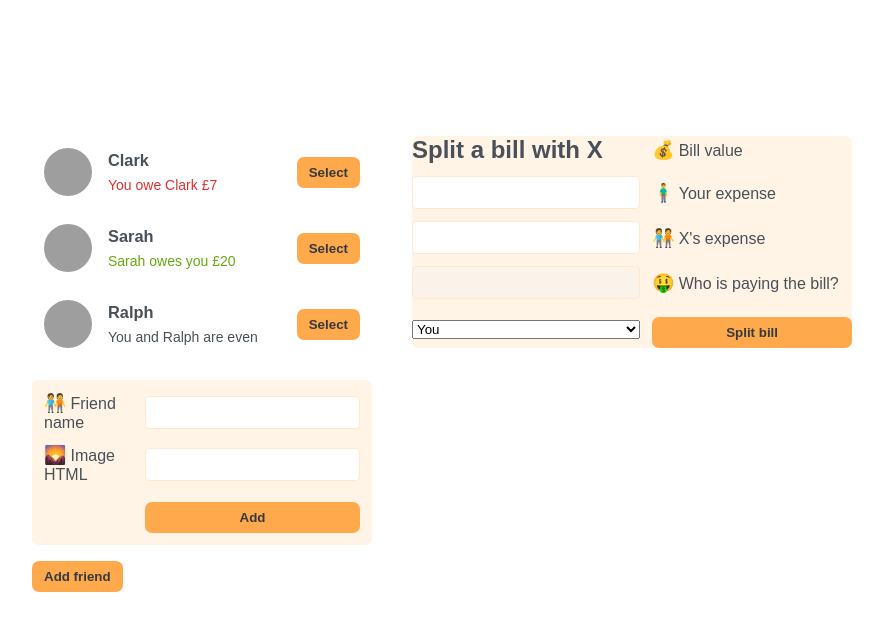
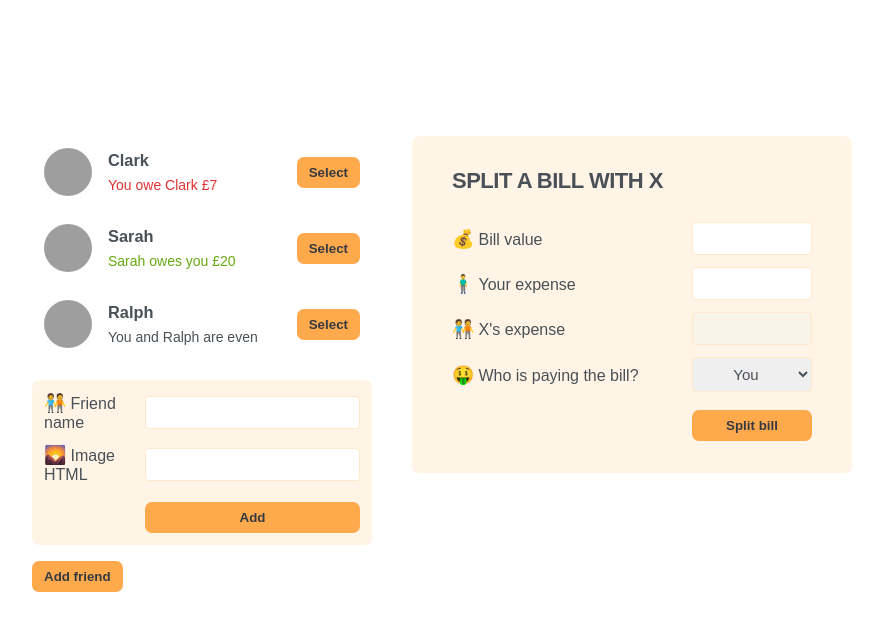
Before and after one commit to MBANS8A1/Dine-N-Split-app, a React (Create React App) app: page / in a window 1280 px wide. Shown: the top 630 px of the page, without its empty margins (198-1081 px from the left). Built offline with nearby package versions, Linux system fonts and the light colour scheme; grey boxes are pictures that could not be loaded.

Commit message:
I added the CSS styling to complement the FormSplitBill component HTML/JSX.

```diff
--- a/src/styles.css
+++ b/src/styles.css
@@ -123,7 +123,7 @@ label::first-letter {
   margin-right: 4px;
   font-size: 1.8rem;
 }
-
+select,
 input {
   font-family: inherit;
   color: inherit;
@@ -135,9 +135,23 @@ input {
   transition: 0.3s;
 }
 
+select:focus,
 input:focus {
   outline: none;
   border: 1px solid var(--color-dark);
+}
+
+.form-split-bill {
+  grid-template-columns: 1fr 12rem;
+  padding: 3.2rem 4rem;
+}
+
+form h2 {
+  grid-column: 1 / -1;
+  font-size: 2.2rem;
+  text-transform: uppercase;
+  letter-spacing: -0.5px;
+  margin-bottom: 1.6rem;
 }
 
 form .button {
```
